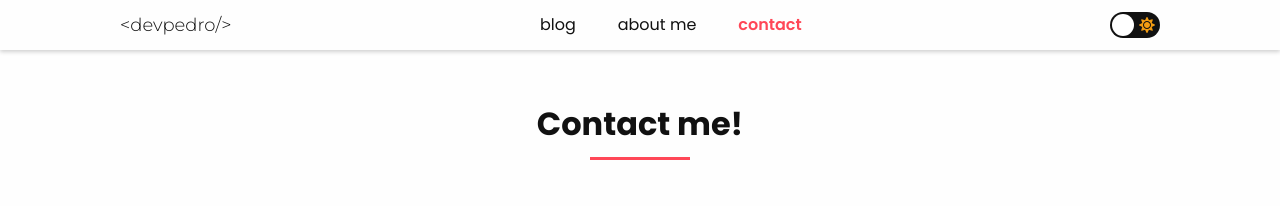
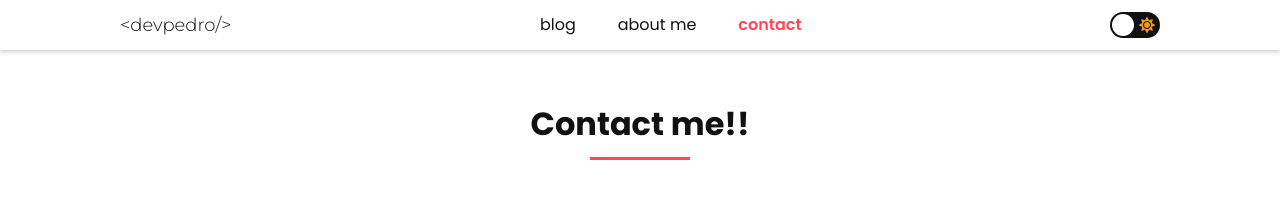
Before and after one commit to pedrodruviaro/blog-do-pedro, a React (Create React App) app: page /contact in a window 1280 px wide. Shown: the top 206 px of the page. Built offline with nearby package versions, Linux system fonts and the light colour scheme.

Commit message:
corrigindo bugs

```diff
--- a/src/Pages/Contact/index.jsx
+++ b/src/Pages/Contact/index.jsx
@@ -63,12 +63,10 @@ export default function Index() {
       });
   }
 
-
-
   return (
     <div>
       <FlexContainer direction="column">
-        <PrimaryTitle>Contact me!</PrimaryTitle>
+        <PrimaryTitle>Contact me!!</PrimaryTitle>
         <FormStyled onSubmit={sendEmail}>
           <input
             type="text"
```
